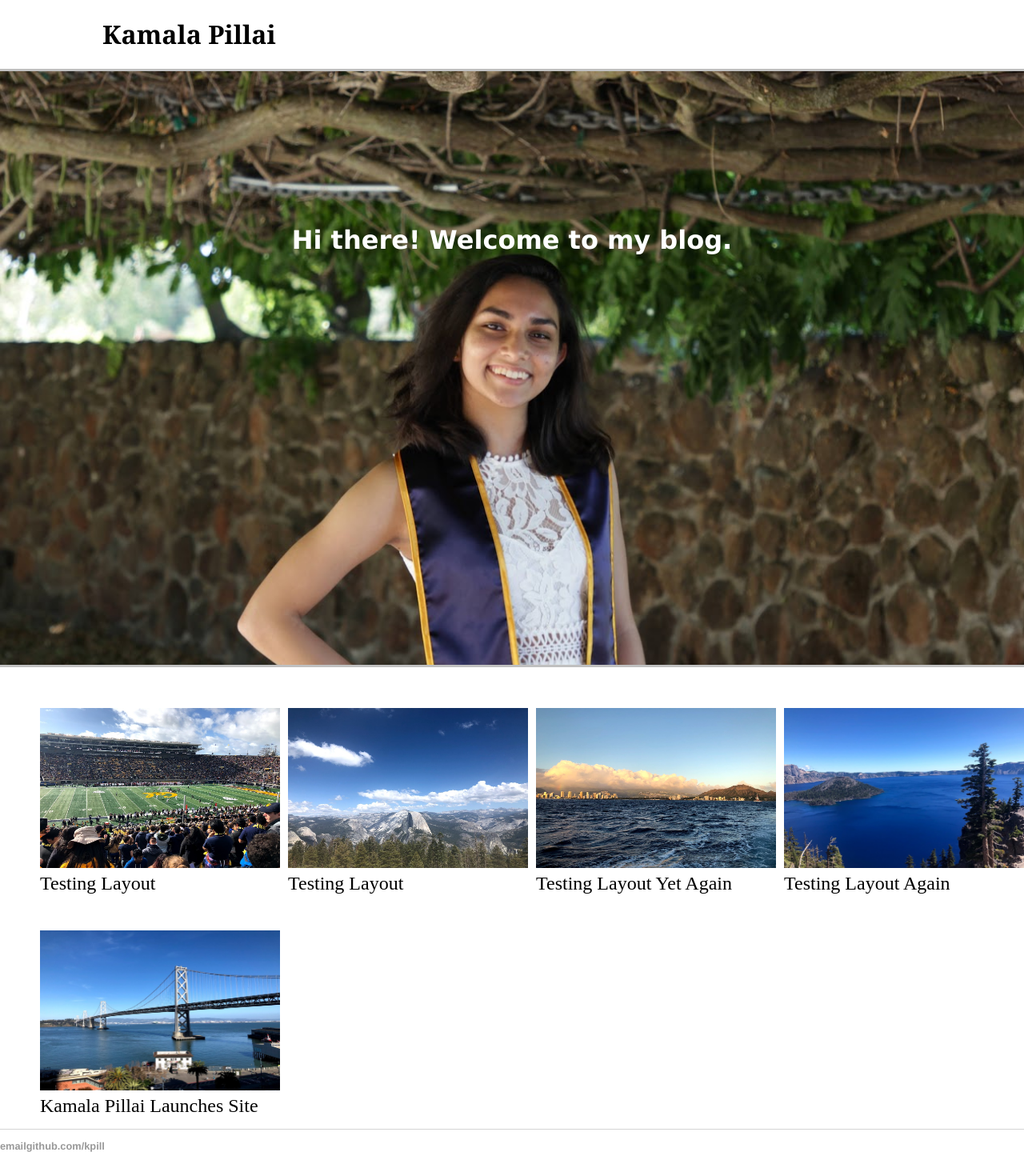
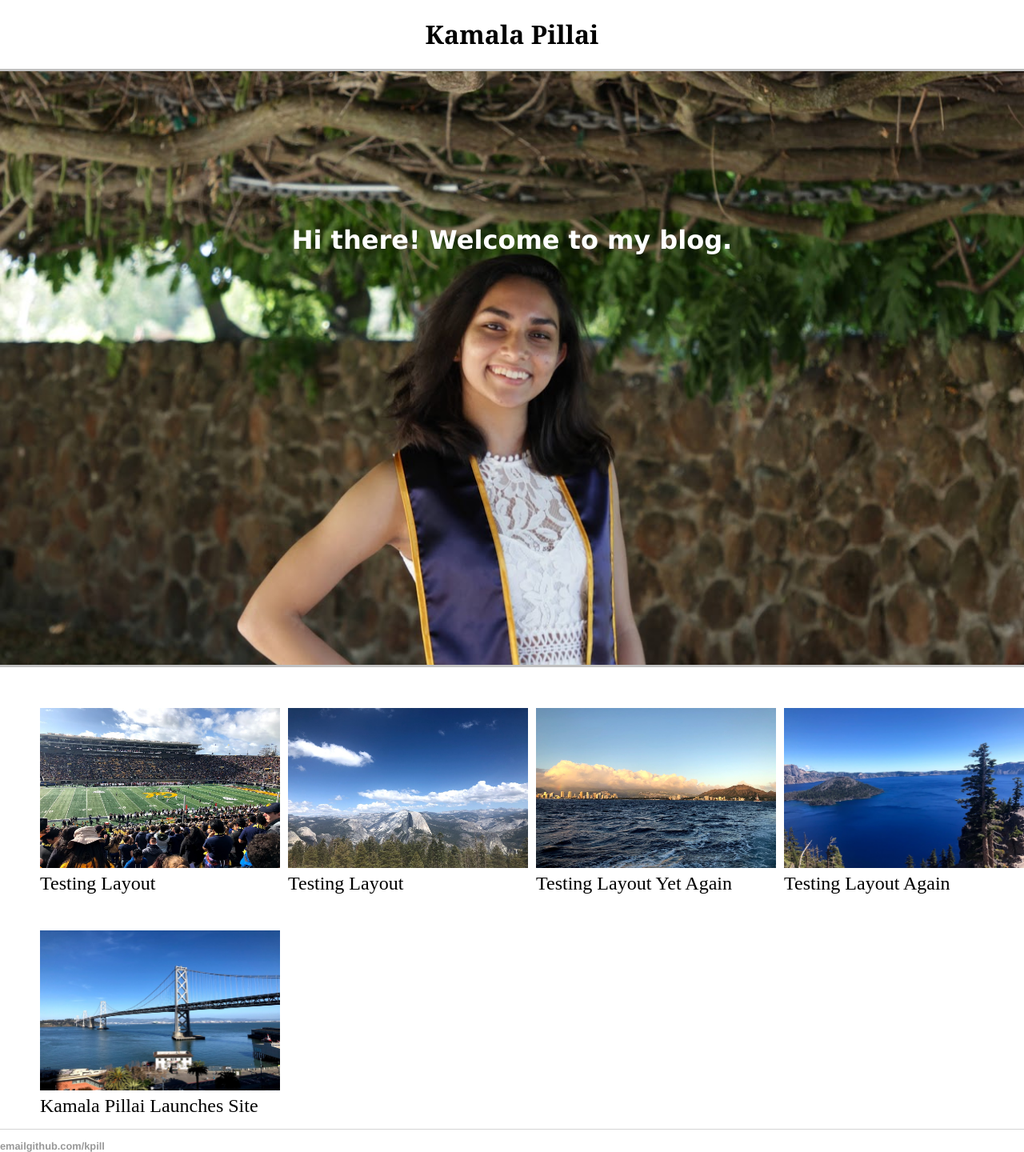
Before and after one commit to kpill/kpill.github.io, a Jekyll site: the page built from index.html, in a window 1280 px wide. Shown: the whole page at 80% size. Built offline with Jekyll 4.4.1, drawn with Linux system fonts in a browser that asks for light colours.

Commit message:
Update main.css

```diff
--- a/css/main.css
+++ b/css/main.css
@@ -1,14 +1,13 @@
 header {
 	color: Black;
 	width: 100vw;
+	text-align: center;
 }
 
 a.home {
 	display: inline-block;
 	color: Black;
 	text-decoration: none;
-	padding-left: 10vw;
-	padding-right: 60vw;
 }
 
 a.home:hover, a.home:active {
```
